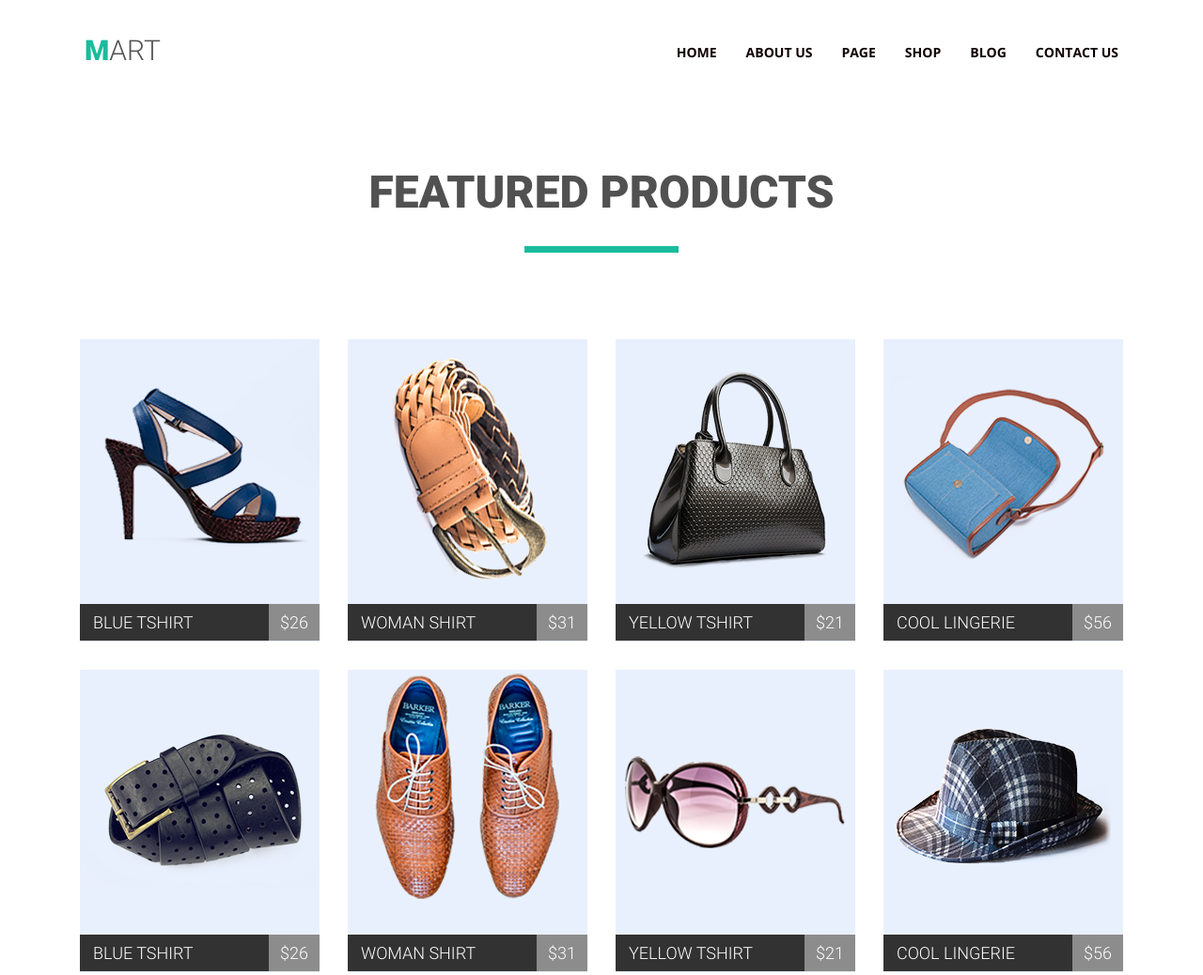
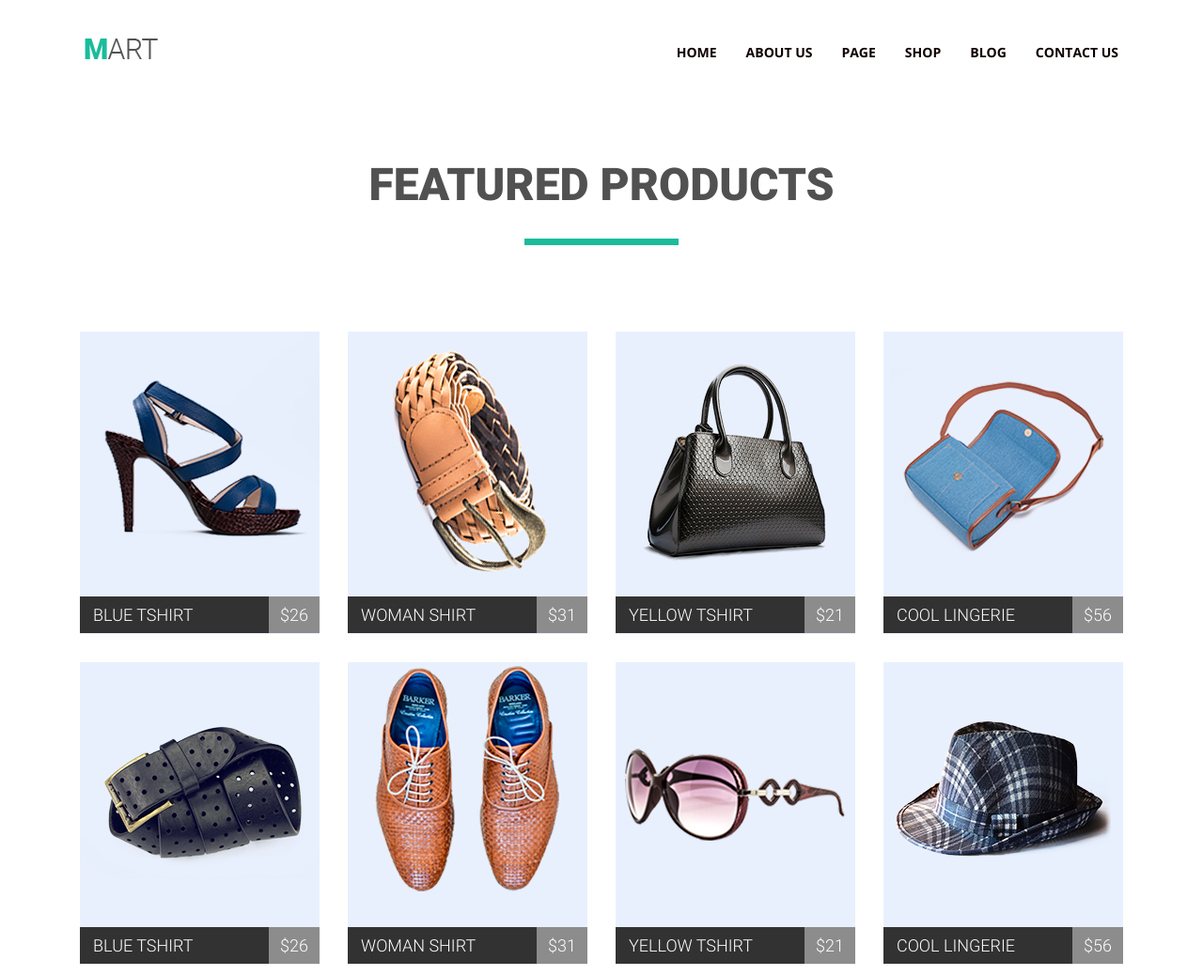
Before and after one commit to garryfreez/goit-fe-course, a plain HTML site: page html-css/hw-04/index.html in a window 1280 px wide. Shown: the top 1038 px of the page at 94% size. Drawn offline with Linux system fonts and the light colour scheme.

Commit message:
add logo without instead

```diff
--- a/html-css/hw-04/css/style.css
+++ b/html-css/hw-04/css/style.css
@@ -91,38 +91,23 @@ h2::after {
     margin: 37px auto 105px;
 }
 
-p {
-    margin: 0;
+header img {
+    float: left;
+    max-width: 100%;
+    padding-top: 3px;
 }
 
-.logo {
-    float: left;
+
 }
-
-.logo a {
-    font-family: 'Roboto-Light', sans-serif;
-    text-decoration: none;
-    text-transform: uppercase;
-    font-size: 30px;
-    color: #555252;
-}
-
-.logo p::first-letter {
-    font-family: 'Roboto-Black', sans-serif;
-    color: #1abc9c;
-}
-
 .link-nav {
     float: right;
-    width: 475px;
+    width: 1015px;
 }
-
 .link-nav ul {
     float: right;
     margin: 11px 0 0 0;
     padding: 0;
 }
-
 .link-nav li {
     float: left;
     list-style: none;
@@ -130,40 +115,31 @@ p {
     font-family: 'OpenSans-Bold', sans-serif;
     font-size: 14px;
 }
-
 .link-nav li:not(:last-child) {
     margin-right: 31px;
 }
-
 .link-nav a {
     text-decoration: none;
     color: #0f0101;
 }
-
 .link-nav a:hover,
  :focus {
     color: #1abc9c;
 }
-
 .link-nav a:active {
     color: #2a2a2a;
 }
 
-
 /* main */
 
-
 /* product */
-
 section {
     width: 1110px;
     margin: auto;
 }
-
 .product {
     margin-bottom: 105px;
 }
-
 .cart {
     width: 255px;
     height: 322px;
@@ -171,27 +147,22 @@ section {
     background: #e9f0fd;
     margin: 0 30px 30px 0;
 }
-
 .cart:nth-child(4n-7) {
     margin: 0 0 30px 0;
 }
-
 .cart-img-wrp {
     overflow: hidden;
     text-align: center;
     height: 282px;
     width: 255px;
 }
-
 .cart img {
     vertical-align: middle;
     max-width: 100%;
 }
-
 .cart-tittle {
     margin-left: 14px;
 }
-
 .card-text-wrp {
     height: calc(322px - 283px);
     line-height: calc(322px - 283px);
@@ -203,46 +174,37 @@ section {
     text-transform: uppercase;
     transition-duration: 0.3s;
 }
-
 .cart-price {
     float: right;
     background: #8c8c8c;
     padding: 0 12px;
     transition-duration: 0.3s;
 }
-
 .cart:hover .card-text-wrp {
     background: #1abc9c;
 }
-
 .cart:hover .cart-price {
     background: #7fd9c7;
 }
 
-
 /* news */
-
 .newslist {
     width: 350px;
     float: left;
 }
-
 .newslist:nth-child(-n+2) {
     margin-right: 30px;
 }
-
 .newslist img {
     max-width: 100%;
     margin-bottom: 8px;
 }
-
 .news-title {
     color: #555252;
     font-family: 'OpenSans-Semibold', sans-serif;
     font-size: 18px;
     line-height: 26px;
 }
-
 .news-title::after {
     display: block;
     content: "";
@@ -251,7 +213,6 @@ section {
     width: 136px;
     margin: 11px 0 29px 0;
 }
-
 .news-article {
     color: #555252;
     font-family: 'OpenSans-Regular', sans-serif;
@@ -260,7 +221,6 @@ section {
     letter-spacing: -0.6px;
     margin-bottom: 15px;
 }
-
 button {
     height: 51px;
     width: 150px;
@@ -271,7 +231,6 @@ button {
     font-size: 16px;
     border-radius: 2px;
 }
-
 .news {
     margin-bottom: 82px;
 }
--- a/html-css/hw-04/index.html
+++ b/html-css/hw-04/index.html
@@ -14,9 +14,7 @@
     <header class="header clearfix">
         <nav class="clearfix">
             <div class="logo">
-                <p>
-                    <a href="#">Mart</a>
-                </p>
+                <a href="#"><img src="images/logo.png" alt=""></a>
             </div>
             <div class="link-nav">
                 <ul class="clearfix">
```
Also changed, not shown: html-css/hw-04/images/logo.png (added).
